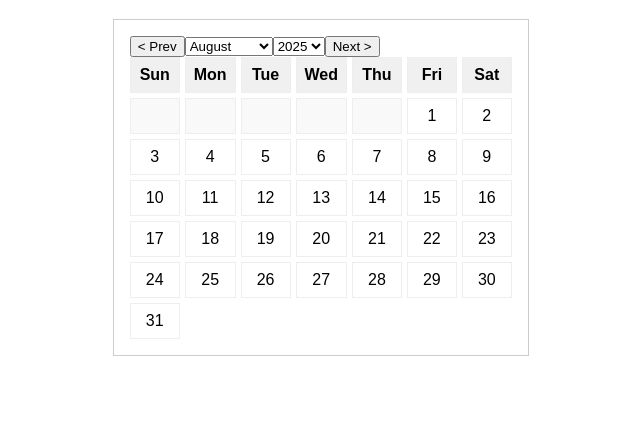
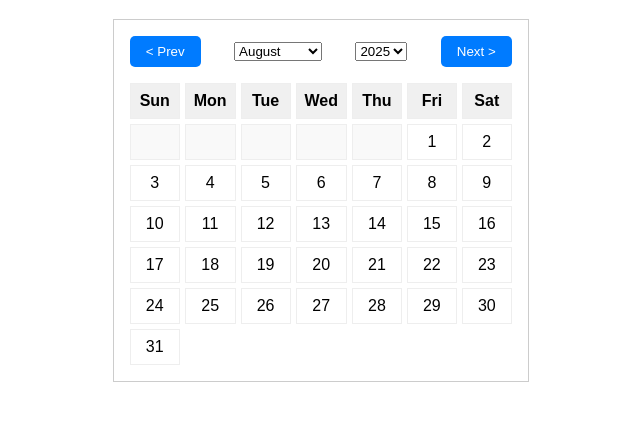
Before and after one commit to uvayankee/client-side-calendar, a website with bundled scripts: page src/index.html in a window 1280 px wide. Shown: the part 69-490 px from the top of the page, without its empty margins (315-955 px from the left). Built offline with nearby package versions, Linux system fonts and the light colour scheme.

Commit message:
fix: Add temporary debugging styles and revert Cypress test for calendar display bug

```diff
--- a/src/main.ts
+++ b/src/main.ts
@@ -8,7 +8,7 @@
   }
 }
 
-// @ts-ignore
+// @ts-expect-error: main function is globally exposed for Cypress tests
 window.main = main;
 
 document.addEventListener('DOMContentLoaded', main);
--- a/src/style.css
+++ b/src/style.css
@@ -12,6 +12,35 @@ body {
     padding: 1rem;
 }
 
+.calendar {
+    display: flex;
+    flex-direction: column;
+}
+
+.calendar .header {
+    display: flex;
+    justify-content: space-between;
+    align-items: center;
+    margin-bottom: 1rem;
+}
+
+.calendar .header .month-name {
+    font-size: 1.5rem;
+    font-weight: bold;
+}
+
+.calendar .header button {
+    background-color: #007bff;
+    color: white;
+    border: none;
+    padding: 0.5rem 1rem;
+    cursor: pointer;
+    border-radius: 5px;
+}
+
+.calendar .header button:hover {
+    background-color: #0056b3;
+}
 
 .calendar .days-grid {
     display: grid;
```
Also changed, not shown: .eslintrc.js (deleted).
